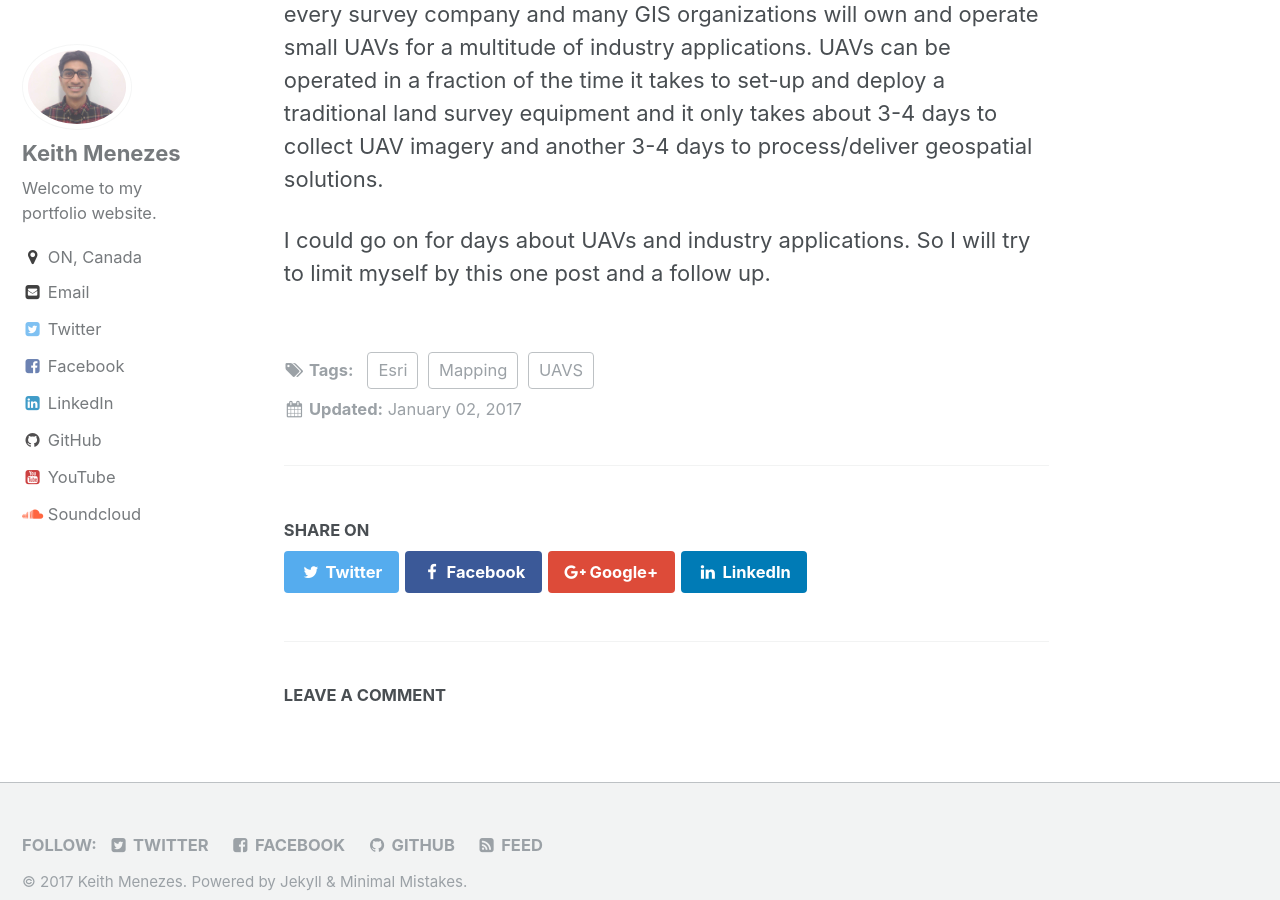
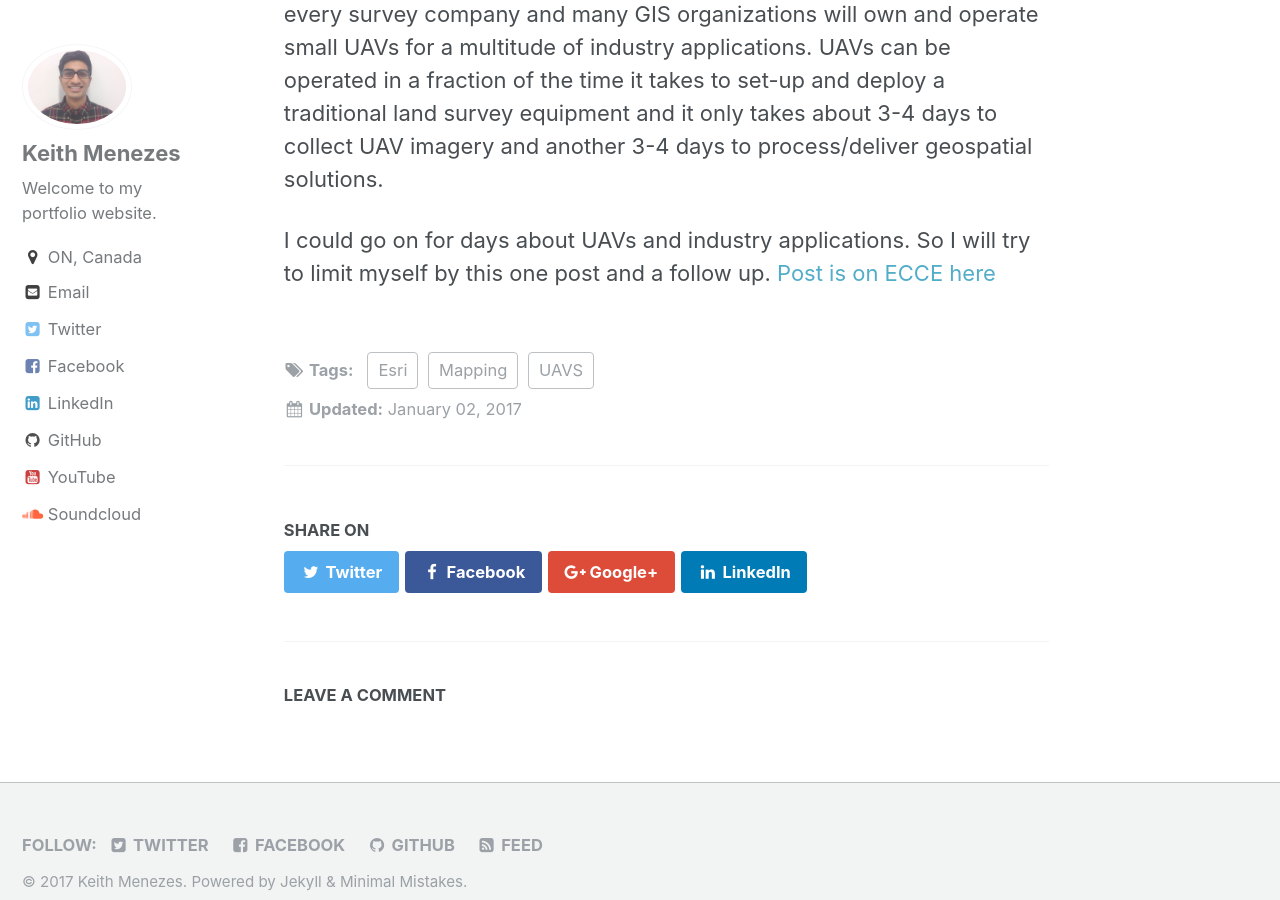
Before and after one commit to kmenezes/kmenezes.github.io, a Jekyll site: the page built from _posts/2017-01-02-blog-post-1.md, in a window 1280 px wide and 900 px high, scrolled down 1651 px. Built offline with Jekyll 4.4.1, drawn with Linux system fonts in a browser that asks for light colours.

Commit message:
permalink
permalink

```diff
--- a/_posts/2017-01-02-blog-post-1.md
+++ b/_posts/2017-01-02-blog-post-1.md
@@ -21,4 +21,4 @@ I’m especially interested in UAV applications for: mapping, remote sensing, ag
 
 UAVs fly much closer to the ground, compared to satellites, making them much more capable of providing high resolution imagery and at a significantly lower cost. My prediction is in the next five to ten years, every survey company and many GIS organizations will own and operate small UAVs for a multitude of industry applications. UAVs can be operated in a fraction of the time it takes to set-up and deploy a traditional land survey equipment and it only takes about 3-4 days to collect UAV imagery and another 3-4 days to process/deliver geospatial solutions.
 
-I could go on for days about UAVs and industry applications. So I will try to limit myself by this one post and a follow up.
+I could go on for days about UAVs and industry applications. So I will try to limit myself by this one post and a follow up. [Post is on ECCE here](https://ecce.esri.ca/wpecce/2017/01/02/introduction-why-did-i-join-ecce/)
```
